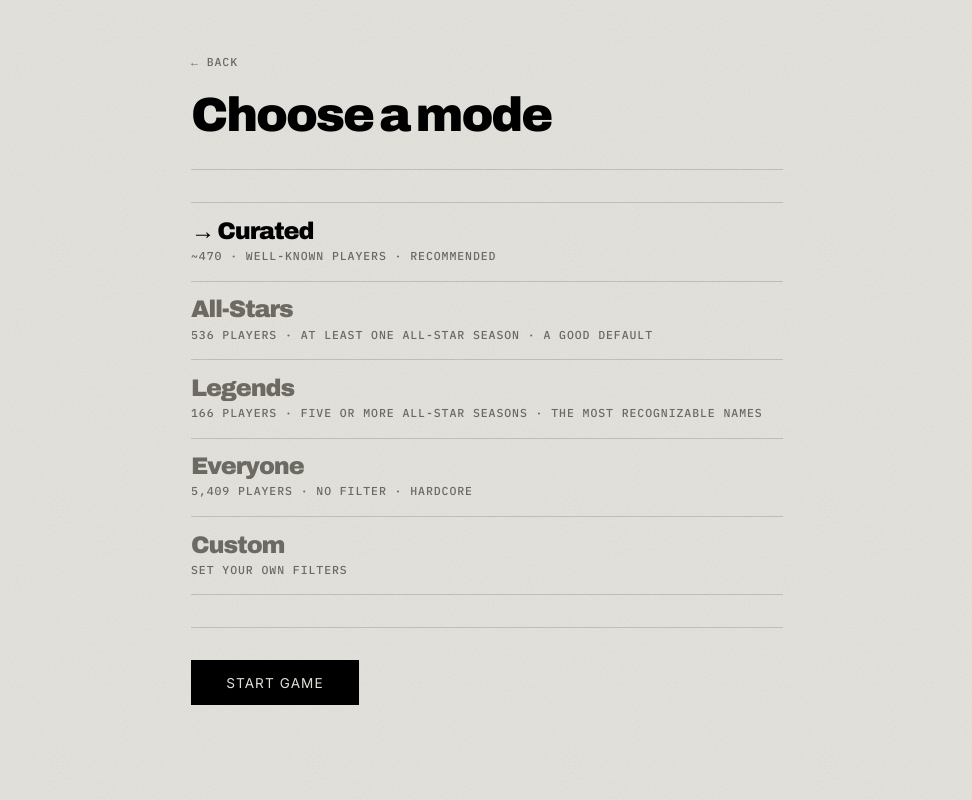
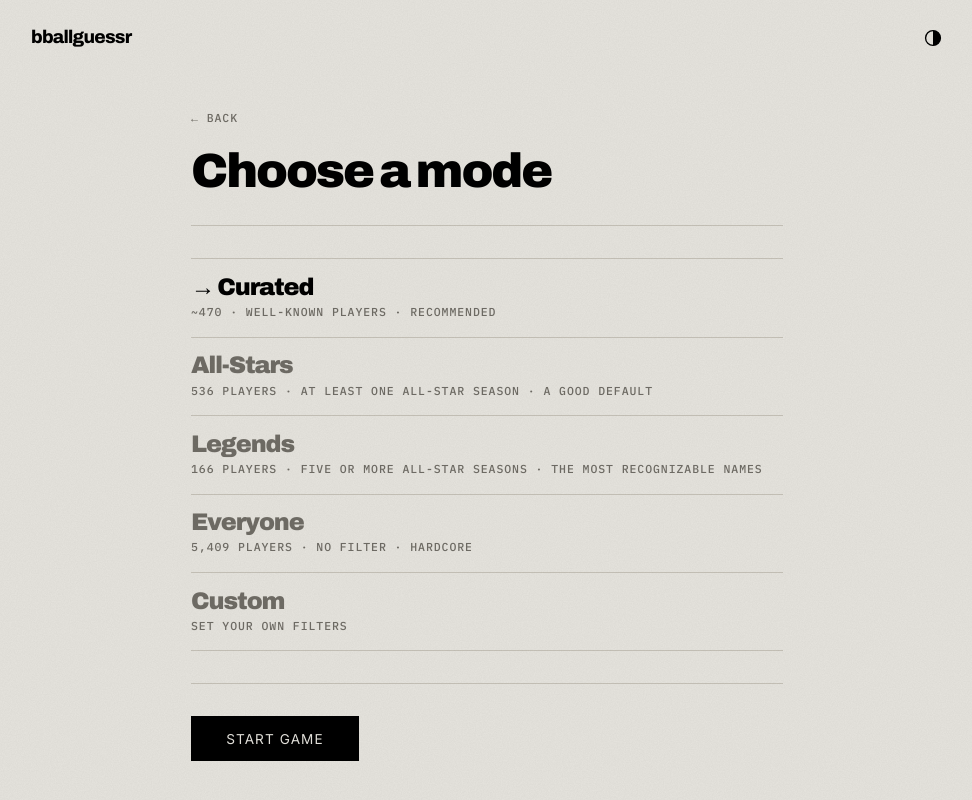
Before and after one commit to daisfasl/bballguessr, a React (Vite) app in the folder frontend/: page /play in a window 1280 px wide. Shown: the top 800 px of the page, without its empty margins (153-1125 px from the left). Built offline with nearby package versions, Linux system fonts and the light colour scheme; no server answers.

Commit message:
add: site header with theme toggle, dev-only /__art design lab

```diff
--- a/frontend/src/App.tsx
+++ b/frontend/src/App.tsx
@@ -1,17 +1,26 @@
 import './css/App.css'
+import { lazy, Suspense } from 'react'
 import { BrowserRouter, Routes, Route } from 'react-router-dom'
 import { Home } from './pages/home'
 import { Play } from './pages/Play'
 import { GameScreen } from './pages/GameScreen'
+import { SiteHeader } from './components/SiteHeader'
+
+// dev-only design lab; tree-shaken out of production builds
+const ArtLab = import.meta.env.DEV ? lazy(() => import('./pages/artlab/ArtLab')) : null
 
 function App() {
     return (
         <BrowserRouter>
             <div className="App">
+                <SiteHeader />
                 <Routes>
                     <Route path="/" element={<Home />} />
                     <Route path="/play" element={<Play />} />
                     <Route path="/game/:gameId" element={<GameScreen />} />
+                    {ArtLab && (
+                        <Route path="/__art" element={<Suspense><ArtLab /></Suspense>} />
+                    )}
                 </Routes>
             </div>
         </BrowserRouter>
--- /dev/null
+++ b/frontend/src/components/SiteHeader.tsx
@@ -0,0 +1,22 @@
+import { Link, useLocation } from 'react-router-dom'
+import { ThemeToggle } from './ThemeToggle'
+
+export function SiteHeader() {
+    const { pathname } = useLocation()
+
+    // home is the wordmark, so it only gets the toggle
+    if (pathname === '/') {
+        return (
+            <header className="SiteHeader SiteHeader-bare">
+                <ThemeToggle />
+            </header>
+        )
+    }
+
+    return (
+        <header className="SiteHeader">
+            <Link to="/" className="SiteHeader-wordmark">bballguessr</Link>
+            <ThemeToggle />
+        </header>
+    )
+}
--- /dev/null
+++ b/frontend/src/components/ThemeToggle.tsx
@@ -0,0 +1,23 @@
+import { useSyncExternalStore } from 'react'
+import { getTheme, setTheme, subscribeTheme } from '../lib/theme'
+
+export function ThemeToggle() {
+    const theme = useSyncExternalStore(subscribeTheme, getTheme)
+    const next = theme === 'dark' ? 'light' : 'dark'
+
+    return (
+        <button
+            type="button"
+            className="ThemeToggle"
+            onClick={() => setTheme(next)}
+            aria-label={`Switch to ${next} theme`}
+            title={`Switch to ${next} theme`}
+        >
+            {/* half-filled disc: the filled half is the current theme's ink */}
+            <svg viewBox="0 0 20 20" width="18" height="18" aria-hidden="true">
+                <circle cx="10" cy="10" r="8.25" fill="none" stroke="currentColor" strokeWidth="1.5" />
+                <path d="M10 1.75 A8.25 8.25 0 0 1 10 18.25 Z" fill="currentColor" />
+            </svg>
+        </button>
+    )
+}
--- /dev/null
+++ b/frontend/src/lib/theme.ts
@@ -0,0 +1,32 @@
+// theme = OS preference unless the user picked one; the pick lives on <html data-theme> + localStorage
+// (index.html applies a saved pick before first paint)
+
+export type Theme = 'light' | 'dark'
+
+const darkQuery = window.matchMedia('(prefers-color-scheme: dark)')
+
+export function getTheme(): Theme {
+    const picked = document.documentElement.dataset.theme
+    if (picked === 'light' || picked === 'dark') return picked
+    return darkQuery.matches ? 'dark' : 'light'
+}
+
+export function setTheme(theme: Theme) {
+    document.documentElement.dataset.theme = theme
+    try {
+        localStorage.setItem('theme', theme)
+    } catch {
+        // storage blocked — the pick still applies for this visit
+    }
+}
+
+// fires on an explicit pick or an OS change; shaped for useSyncExternalStore
+export function subscribeTheme(onChange: () => void): () => void {
+    const observer = new MutationObserver(onChange)
+    observer.observe(document.documentElement, { attributes: true, attributeFilter: ['data-theme'] })
+    darkQuery.addEventListener('change', onChange)
+    return () => {
+        observer.disconnect()
+        darkQuery.removeEventListener('change', onChange)
+    }
+}
--- /dev/null
+++ b/frontend/src/pages/artlab/ArtLab.tsx
@@ -0,0 +1,70 @@
+// dev-only design lab at /__art — type specimen + art component demos. delete before shipping.
+
+const SAMPLE_ROWS = [
+    ['2003-04', '19', 'CLE', '79', '20.9', '5.5', '5.9', ''],
+    ['2004-05', '20', 'CLE', '80', '27.2', '7.4', '7.2', 'AS,NBA2'],
+    ['2005-06', '21', 'CLE', '79', '31.4', '7.0', '6.6', 'AS,NBA1'],
+]
+
+function Specimen() {
+    return (
+        <section className="ArtLab-section">
+            <p className="label">Type</p>
+            <h1 className="display" style={{ fontSize: 'clamp(3.5rem, 12vw, 8rem)' }}>bballguessr</h1>
+            <h2 className="display" style={{ fontSize: '4.5rem', marginTop: '2rem' }}>LeBron James</h2>
+            <p style={{ maxWidth: '42ch', color: 'var(--muted)' }}>
+                Five NBA players. Only their basketball-reference stat lines to go on. Three guesses each round.
+            </p>
+            <div style={{ display: 'flex', gap: '0.5rem', flexWrap: 'wrap', margin: '1.5rem 0' }}>
+                <span className="pill">5 rounds</span>
+                <span className="pill">MVP-1</span>
+                <span className="pill pill-solid">+2</span>
+                <span className="pill pill-struck">Kobe Bryant</span>
+                <span className="callout-num">01</span>
+                <span className="callout-num">05</span>
+            </div>
+            <div style={{ display: 'flex', gap: '0.75rem', flexWrap: 'wrap' }}>
+                <button type="button" className="btn">Quick play</button>
+                <button type="button" className="btn btn-ghost">Create challenge</button>
+                <button type="button" className="btn" disabled>Starting…</button>
+            </div>
+            <table style={{ marginTop: '2rem', borderCollapse: 'collapse', fontFamily: 'var(--font-mono)', fontSize: '0.85rem', fontVariantNumeric: 'tabular-nums' }}>
+                <thead>
+                    <tr style={{ borderBottom: '2px solid var(--ink)' }}>
+                        {['Season', 'Age', 'Team', 'G', 'PTS', 'TRB', 'AST', 'Awards'].map((h) => (
+                            <th key={h} className="label" style={{ textAlign: 'left', padding: '0.6rem 0.9rem 0.6rem 0' }}>{h}</th>
+                        ))}
+                    </tr>
+                </thead>
+                <tbody>
+                    {SAMPLE_ROWS.map((r) => (
+                        <tr key={r[0]} style={{ borderBottom: '1px solid var(--rule)' }}>
+                            {r.slice(0, 7).map((c, i) => (
+                                <td key={i} style={{ padding: '0.55rem 0.9rem 0.55rem 0' }}>{c}</td>
+                            ))}
+                            <td style={{ display: 'flex', gap: '0.3rem', padding: '0.45rem 0' }}>
+                                {r[7] && r[7].split(',').map((a) => <span key={a} className="pill">{a}</span>)}
+                            </td>
+                        </tr>
+                    ))}
+                </tbody>
+            </table>
+            <div style={{ display: 'flex', gap: '1rem', marginTop: '2rem' }}>
+                {['--paper', '--paper-2', '--ink', '--ink-2', '--muted', '--rule'].map((v) => (
+                    <div key={v} style={{ textAlign: 'center' }}>
+                        <div style={{ width: 56, height: 56, background: `var(${v})`, border: '1px solid var(--rule)' }} />
+                        <span className="label">{v.slice(2)}</span>
+                    </div>
+                ))}
+            </div>
+        </section>
+    )
+}
+
+export default function ArtLab() {
+    return (
+        <div className="page">
+            <Specimen />
+        </div>
+    )
+}
```
